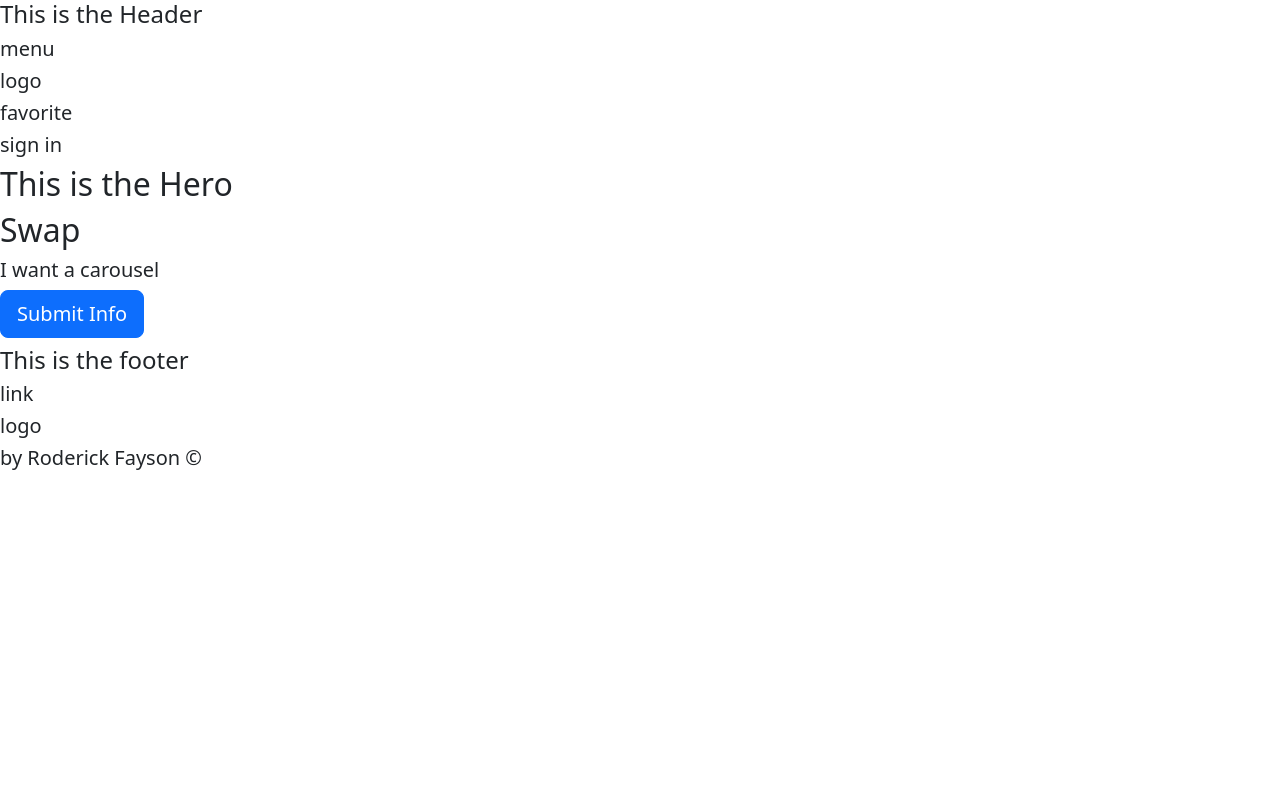
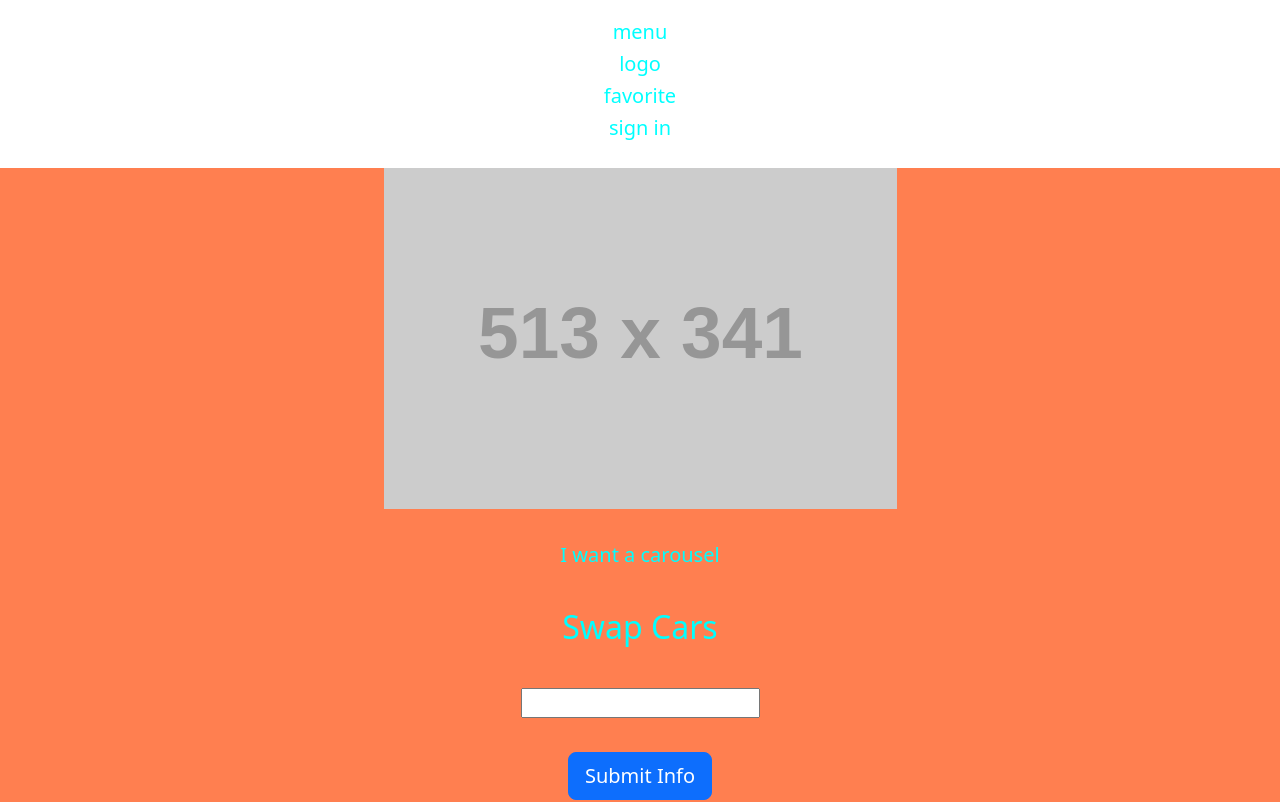
Before and after one commit to rgfayson2/ev-swap-web, a React (Create React App) app: page / in a window 1280 px wide. Shown: the top 802 px of the page. Built offline with nearby package versions, Linux system fonts and the light colour scheme.

Commit message:
added css

```diff
--- a/src/App.css
+++ b/src/App.css
@@ -1,24 +1,28 @@
-@import "bootstrap/dist/css/bootstrap.min.css";
+@import 'bootstrap/dist/css/bootstrap.min.css';
+
+
 
 .App {
-  flex: content;
-  flex-direction: column-reverse;
-  text-align: center;
-  justify-content: space-around;
-  background-color: lightgreen;
-}
-.Hero {
-  flex: auto;
-  justify-content: space-around;
+  width: 100%;
+  height: 80vh;
+  display: flex;
+  justify-content: space-between;
+  flex-direction: column;
   align-items: center;
+  color: aqua;
+  background-color: coral;
 }
 
 .Header {
-  flex: auto;
-  flex-wrap: nowrap;
+
+  padding: 20px;
+  text-align: center;
+  color: aqua;
 }
 
 .Footer {
-  flex: auto;
-  flex-wrap: nowrap;
+  padding: 20px;
+  text-align: center;
+  color: aqua;
+
 }
--- a/src/App.js
+++ b/src/App.js
@@ -8,13 +8,15 @@ import 'bootstrap/dist/css/bootstrap.min.css'
 function App() {
   return (
     <div>
-      <div>
+      <div className="Header">
         <Header />
       </div>
-      <div>
+      <div className="App">
+      <img className="mission-hero-img"
+      src="https://via.placeholder.com/513x341" alt="placeholder" />
         <Hero />
       </div>
-      <div>
+      <div className="Footer">
         <Footer />
       </div>
     </div>
--- a/src/components/Header.jsx
+++ b/src/components/Header.jsx
@@ -3,7 +3,6 @@ import React from "react";
 export default function(Header) {
     return (
         <>
-        <h4>This is the Header</h4>
         <div>
         <h5>menu</h5>
         </div>
--- a/src/components/Hero.jsx
+++ b/src/components/Hero.jsx
@@ -1,17 +1,23 @@
 import { Button } from "react-bootstrap"
+import { useState } from "react"
+
+
 
 export default function(Hero) {
+
+    const [addCar, setAddCar] = useState()
+    const handleAddCar = () => setAddCar(addCar)
+
     return (
         <>
-        <h2>This is the Hero</h2>
-        <h2>Swap</h2>
         <h5>I want a carousel</h5>
+        <h2>Swap Cars</h2>
+        <input></input>
         <div className="mb-2">
-            <Button variant="primary" size="lg">
-                Submit Info
+            <Button onClick={handleAddCar} onSubmit={(console.log("info submitted"))}
+            variant="primary" size="lg"> Submit Info
             </Button> {''}
             </div>
-
 
         </>
     )
```
